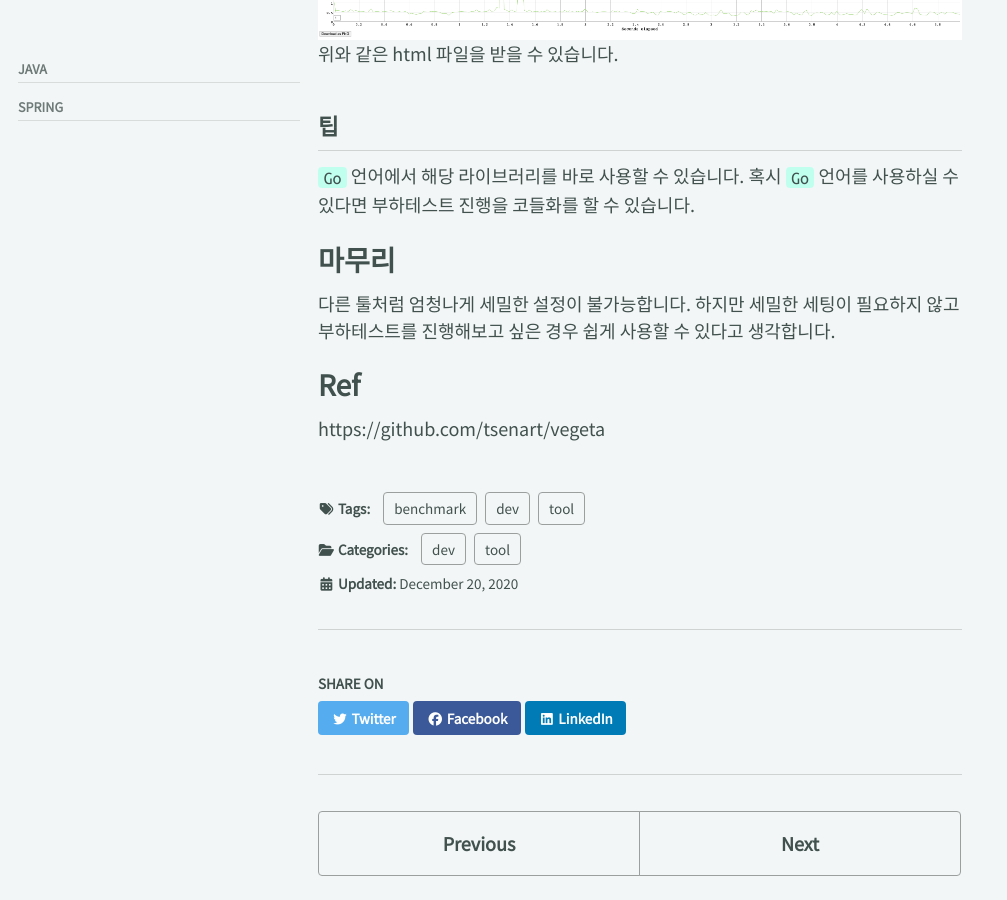
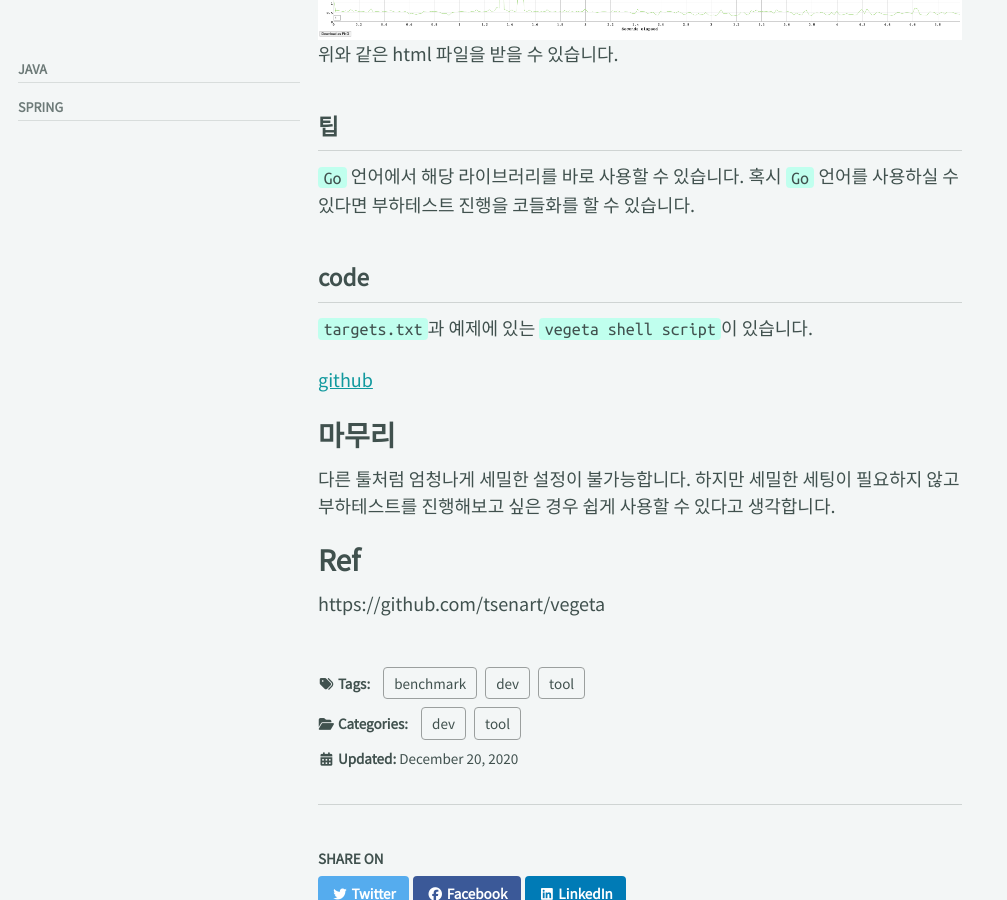
Before and after one commit to BaeJi77/BaeJi77.github.io, a Jekyll site: the page built from _posts/dev/2020-12-20-vegeta-benchmark-tool.md, in a window 1280 px wide and 900 px high, scrolled down 10654 px. Shown: the whole window, without its empty margins (0-1007 px from the left). Built offline with Jekyll 4.4.1, drawn with Linux system fonts in a browser that asks for light colours; cached includes are drawn as plain includes; nearby versions of some CDN libraries; comment, search, counter and statistics services are not loaded.

Commit message:
Add code link

```diff
--- a/_posts/dev/2020-12-20-vegeta-benchmark-tool.md
+++ b/_posts/dev/2020-12-20-vegeta-benchmark-tool.md
@@ -326,6 +326,11 @@ $ cat results.50qps.bin | vegeta plot > plot.50qps.html
 ## 팁
 `Go` 언어에서 해당 라이브러리를 바로 사용할 수 있습니다. 혹시 `Go` 언어를 사용하실 수 있다면 부하테스트 진행을 코들화를 할 수 있습니다.
 
+## code
+`targets.txt`과 예제에 있는 `vegeta shell script`이 있습니다.
+
+[github](https://github.com/BaeJi77/blog-code/tree/main/2020-12/vegeta)
+
 # 마무리
 다른 툴처럼 엄청나게 세밀한 설정이 불가능합니다. 하지만 세밀한 세팅이 필요하지 않고 부하테스트를 진행해보고 싶은 경우 쉽게 사용할 수 있다고 생각합니다.
 
```
